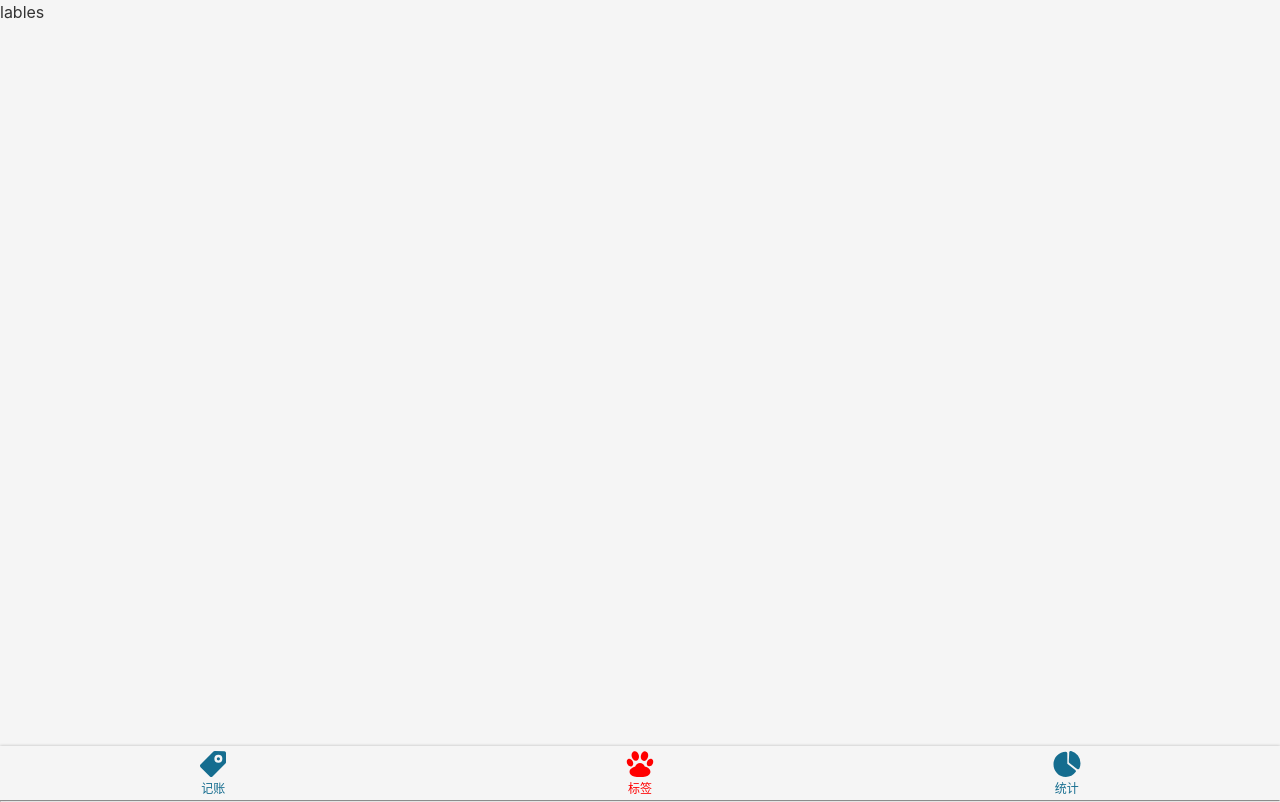
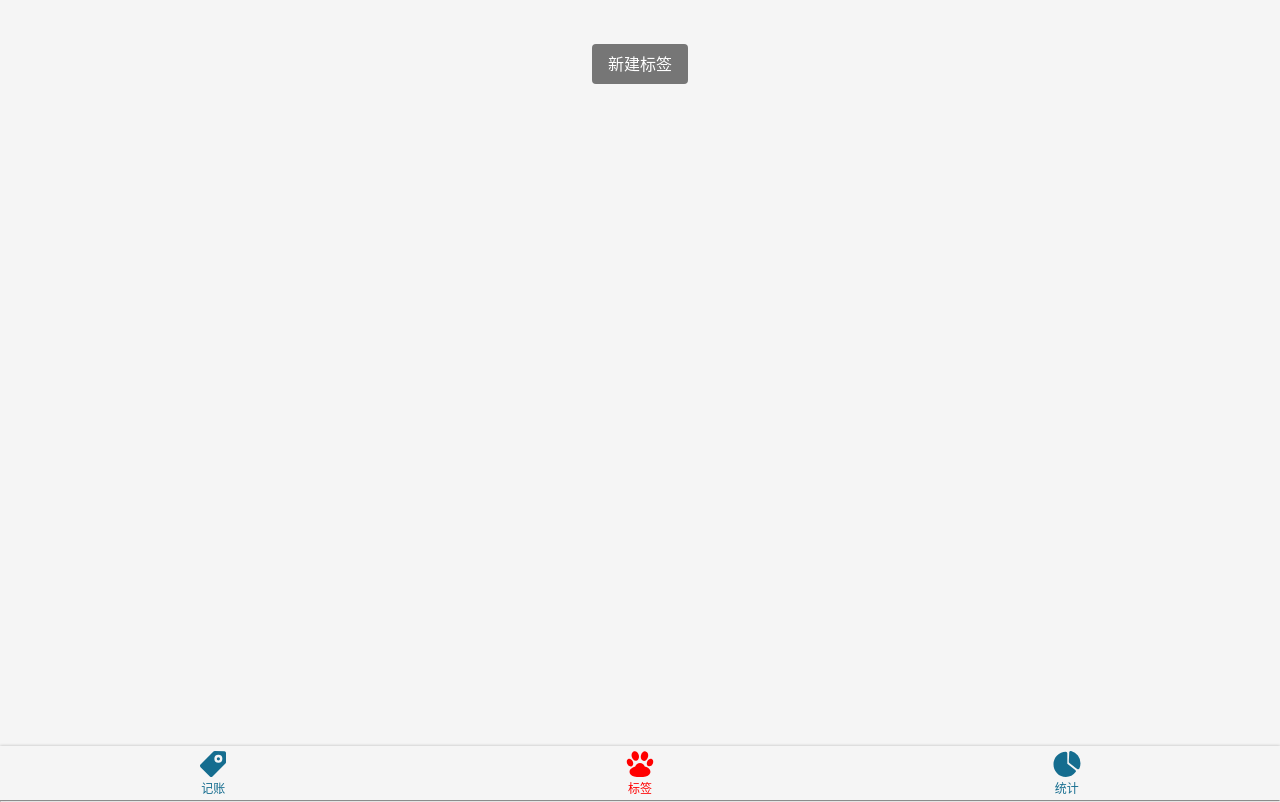
Before and after one commit to adekang/vue-memory-echarts, a Vue app: page /#/labels in a window 1280 px wide. Built offline with nearby package versions, Linux system fonts and the light colour scheme.

Commit message:
展示和创建标签

```diff
--- a/src/model.ts
+++ b/src/models/recordListModel.ts
@@ -1,6 +1,6 @@
-const localStorageName = 'recordList';
+const localStorageName = 'recordListModel';
 
-const model = {
+const recordListModel = {
 //  获取数据
   fetch() {
     return JSON.parse(window.localStorage.getItem(localStorageName) || '[]') as RecordItem[];
@@ -16,4 +16,4 @@
 
 };
 
-export default model;
+export default recordListModel;
--- /dev/null
+++ b/src/models/tagListModel.ts
@@ -0,0 +1,32 @@
+const localStorageName = 'tagList';
+
+//声明数据类型
+type  TagListModel = {
+  data: string[]
+  fetch: () => string[]
+  create: (name: string) => 'success' | 'duplicated' // 联合类型
+  save: () => void
+}
+const tagListModel: TagListModel = {
+  data: [],
+//  获取数据
+  fetch() {
+    this.data = JSON.parse(window.localStorage.getItem(localStorageName) || '[]');
+    return this.data;
+  },
+  //保存数据
+  save() {
+    window.localStorage.setItem(localStorageName, JSON.stringify(this.data));
+  },
+  create(name) {
+    if (this.data.indexOf(name) >= 0) {
+      return 'duplicated';
+    }
+
+    this.data.push(name);
+    this.save();
+    return 'success';
+  }
+};
+
+export default tagListModel;
--- a/src/views/Labels.vue
+++ b/src/views/Labels.vue
@@ -1,17 +1,80 @@
 <template>
-  <div>
-    <Layout>
-      <p>lables</p>
-    </Layout>
-  </div>
+
+  <Layout>
+    <ol class="tags">
+      <li v-for="tag in tags" :key="tag">
+        <span>{{ tag }}</span>
+        <Icon name="right"/>
+      </li>
+
+    </ol>
+    <div class="createTag-wrapper">
+      <button class="createTag" @click="createTag">新建标签</button>
+    </div>
+  </Layout>
+
 </template>
 
 <script lang="ts">
-export default {
-  name: 'Labels',
-};
+import Vue from 'vue';
+import {Component} from 'vue-property-decorator';
+import tagListModel from '@/models/tagListModel';
+
+
+tagListModel.fetch();
+@Component
+export default class Labels extends Vue {
+  tags = tagListModel.data;
+
+  createTag() {
+    const name = window.prompt('请输出标签名');
+    if (name) {
+      const message = tagListModel.create(name);
+      if (message === 'duplicated') {
+        window.alert('标签名重复了');
+      } else if (message === 'success') {
+        window.alert('添加成功');
+      }
+    }
+  }
+}
 </script>
 
 <style lang="scss" scoped>
+.tags {
+  font-size: 14px;
+  background-color: #fff;
+  padding-left: 16px;
 
+  > li {
+    min-height: 44px;
+    display: flex;
+    align-items: center;
+    justify-content: space-between;
+    border-bottom: 1px solid #e6e6e6;
+
+    svg {
+      width: 16px;
+      height: 16px;
+      color: #333333;
+      margin-right: 16px;
+    }
+  }
+}
+
+.createTag {
+  background-color: #767676;
+  color: #fff;
+  border-radius: 4px;
+  border: none;
+  height: 40px;
+  line-height: 40px;
+  padding: 0 16px;
+
+  &-wrapper {
+    text-align: center;
+    padding: 16px;
+    margin-top: 44-16px;
+  }
+}
 </style>
--- a/src/views/Money.vue
+++ b/src/views/Money.vue
@@ -17,20 +17,21 @@
 import Notes from '@/components/money/Notes.vue';
 import Tags from '@/components/money/Tags.vue';
 import {Component, Watch} from 'vue-property-decorator';
-import model from '@/model';
+import recordListModel from '@/models/recordListModel.ts';
+import tagListModel from '@/models/tagListModel';
 
 
-const recordList = model.fetch();
-
+const recordList = recordListModel.fetch();
+const tagList = tagListModel.fetch();
 
 @Component({
   components: {Tags, Notes, Types, NumberPad}
 })
 export default class Money extends Vue {
-  tags = ['衣', '食', '住', '行'];
+  tags = tagList;
 
   // 收集相关区域的值
-  recordList: RecordItem[] = recordList;
+  recordListModel: RecordItem[] = recordList;
   record: RecordItem = {
     tags: [], notes: '', type: '-', amount: 0
   };
@@ -45,7 +46,7 @@
 
   saveRecord() {
     //深拷贝
-    const record2: RecordItem = model.clone(this.record);
+    const record2: RecordItem = recordList.clone(this.record);
     record2.createdAt = new Date();
     this.recordList.push(record2);
   }
@@ -53,7 +54,7 @@
   //  保存在localStorage
   @Watch('recordList')
   onRecordListChange() {
-    model.save(this.recordList);
+    recordList.save(this.recordList);
   }
 }
 
```
Also changed, not shown: src/assets/icons/right.svg (added).
